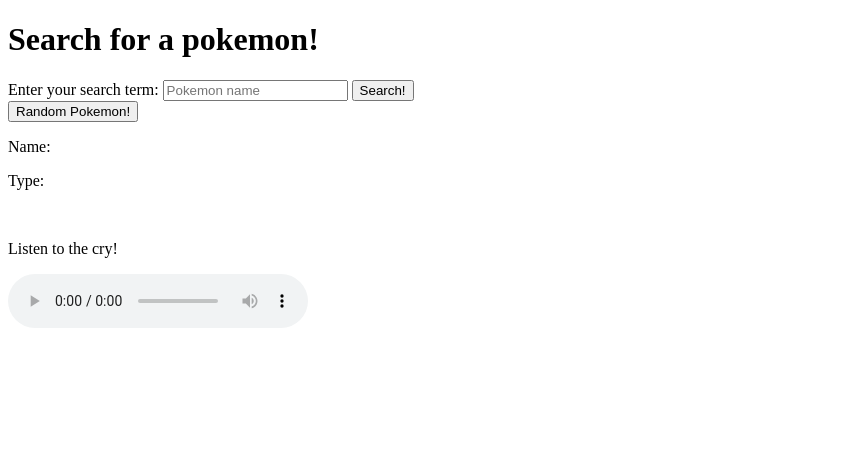
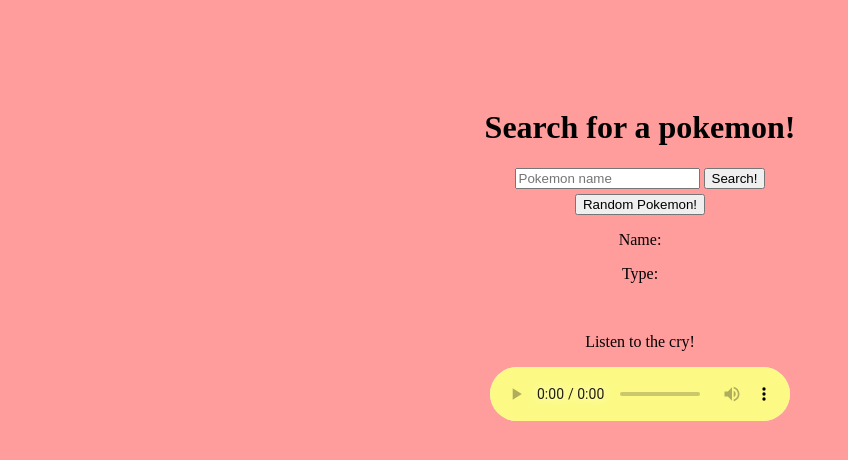
Before and after one commit to angus2468/pokemon-api-practice, a plain HTML site: page index.html in a window 1280 px wide. Shown: the whole page, without its empty margins (0-848 px from the left). Drawn offline with Linux system fonts and the light colour scheme.

Commit message:
css work

```diff
--- a/index.html
+++ b/index.html
@@ -10,7 +10,7 @@
   <body>
     <h1>Search for a pokemon!</h1>
     <form id="form">
-      <label for="query">Enter your search term:</label>
+      <label for="query"></label>
       <input id="query" name="query" type="text" placeholder="Pokemon name" />
       <button type="submit">Search!</button>
     </form>
@@ -18,7 +18,6 @@
     <div id="information">
       <p id="name">Name:</p>
       <p id="pokemonType">Type:</p>
-      <!-- <p>Image:</p> -->
       <img src="" alt="" id="pokemonImage" />
       <p>Listen to the cry!</p>
       <audio
--- a/style.css
+++ b/style.css
@@ -0,0 +1,16 @@
+body {
+  display: flex;
+  flex-direction: column;
+  align-items: center;
+  justify-content: flex-start;
+  height: 100vh;
+  padding-top: 10vh;
+  text-align: center;
+  background-color: rgb(255, 156, 156);
+}
+audio::-webkit-media-controls-panel {
+  background-color: #fcfa85;
+}
+#randomPokemon {
+  margin-top: 5px;
+}
```
